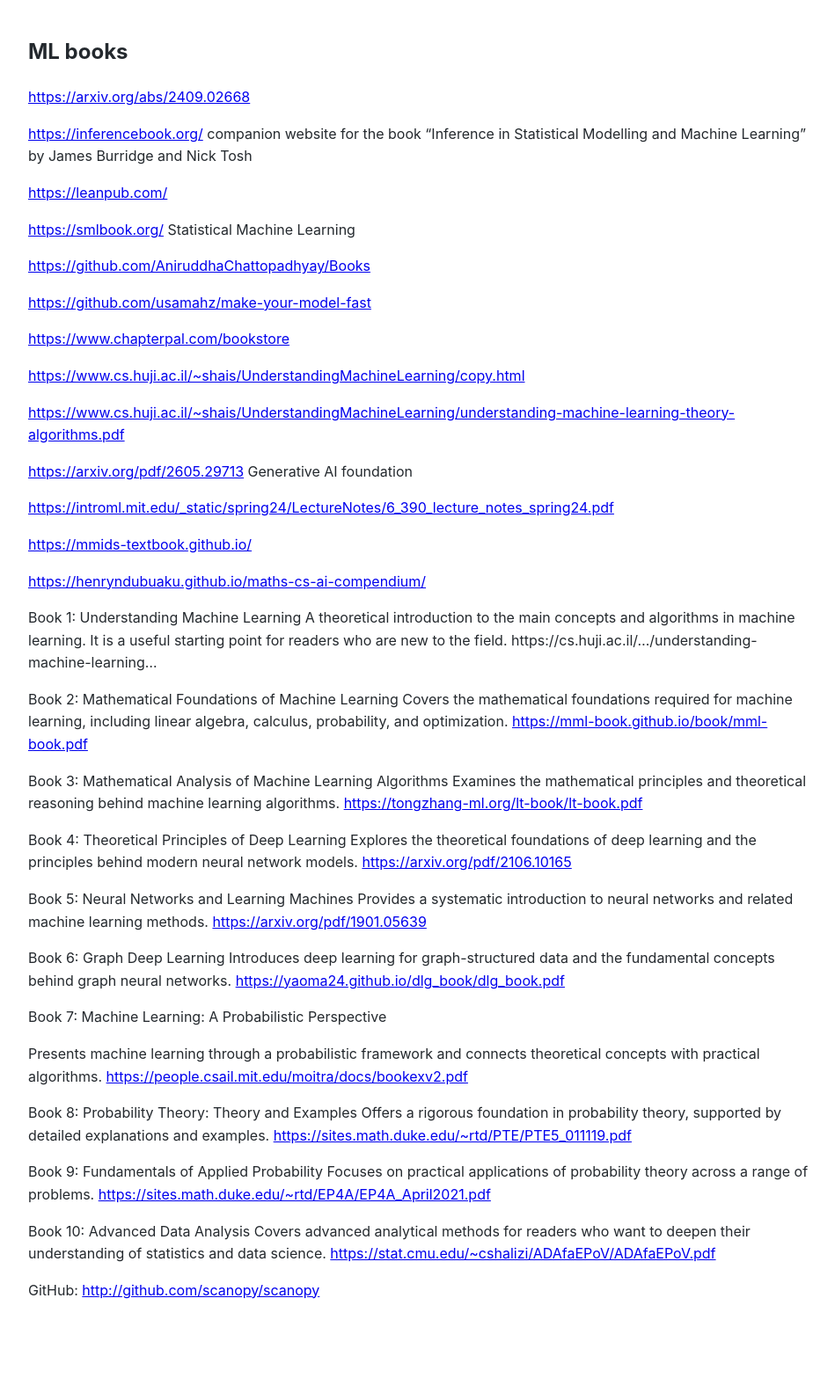
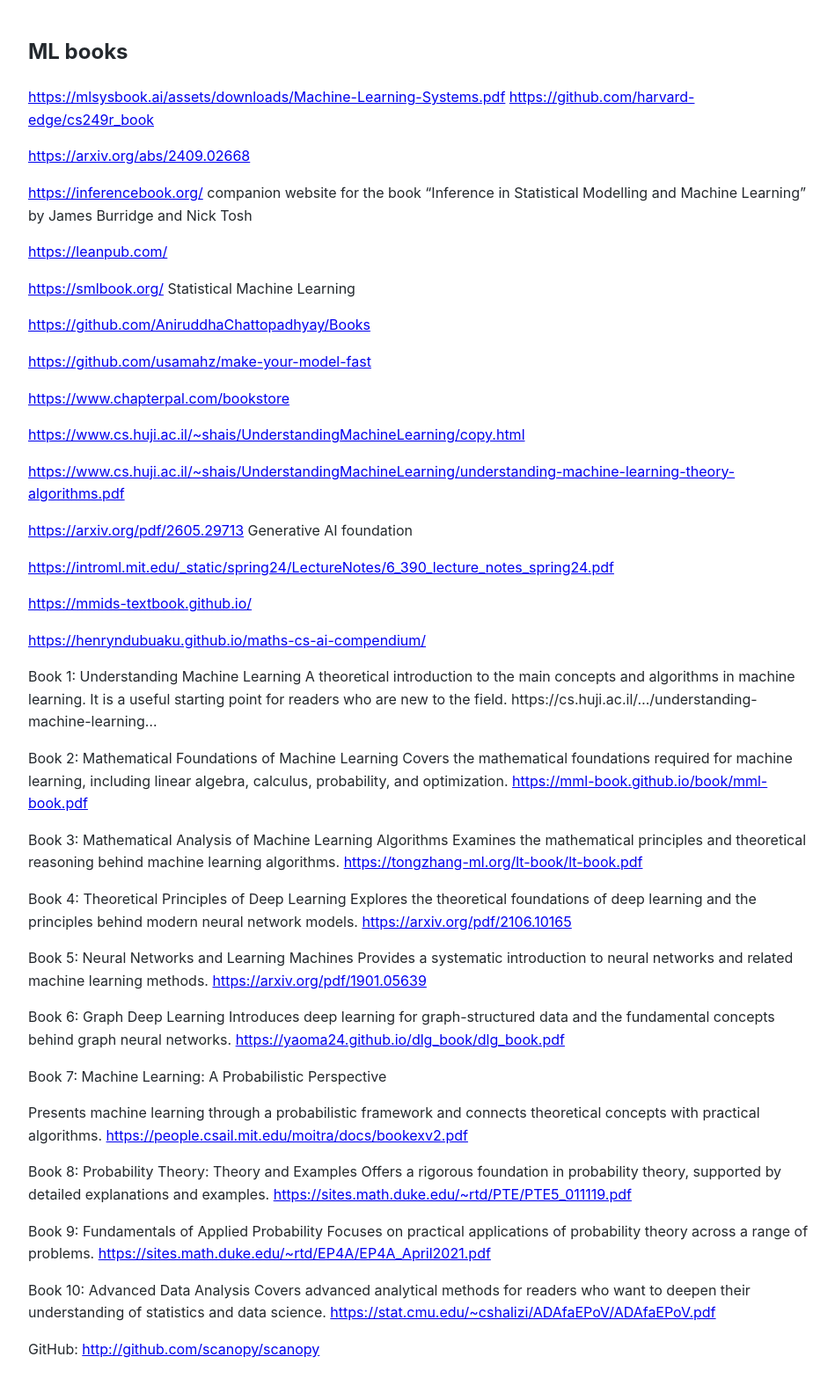
Before and after one commit to Michael-Lubinsky/michael-lubinsky.github.com, a Jekyll site: the page built from ml/ml_books.md, in a window 1280 px wide. Shown: the whole page at 88% size, without its empty margins (158-1107 px from the left). Built offline with Jekyll 4.4.1, drawn with Linux system fonts in a browser that asks for light colours; our own code applies the rules of GitHub Pages for plain Markdown files; before the commit the page ends 1516 px from its top, so only the background shows below that.

Commit message:
Update ml_books.md

```diff
--- a/ml/ml_books.md
+++ b/ml/ml_books.md
@@ -1,4 +1,8 @@
 ## ML books
+
+
+<https://mlsysbook.ai/assets/downloads/Machine-Learning-Systems.pdf>
+<https://github.com/harvard-edge/cs249r_book>
 
 <https://arxiv.org/abs/2409.02668>
 
```
